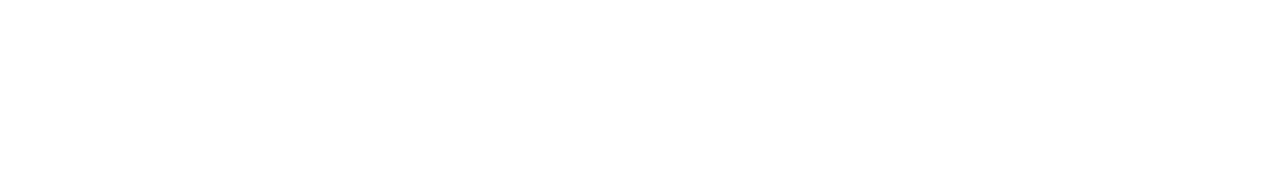
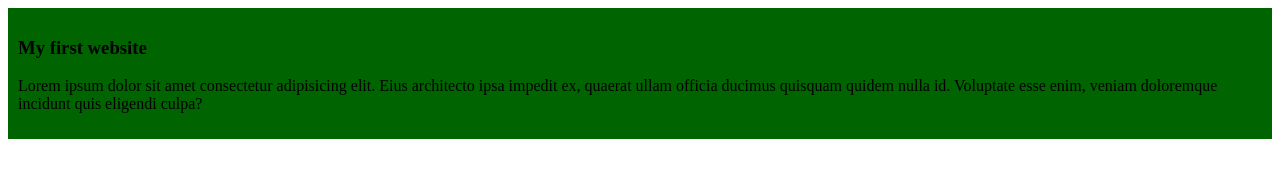
Before and after one commit to avijit6969/my-simple-website, a plain HTML site: page index.html in a window 1280 px wide. Drawn offline with Linux system fonts and the light colour scheme.

Commit message:
adder the first blog

```diff
--- a/index.html
+++ b/index.html
@@ -4,8 +4,14 @@
     <meta charset="UTF-8">
     <meta name="viewport" content="width=device-width, initial-scale=1.0">
     <title>my simple website</title>
+    <link rel="stylesheet" href="styles/blog.css">
 </head>
 <body>
-
+    <div>
+        <h3>My first website</h3>
+        <p>
+            Lorem ipsum dolor sit amet consectetur adipisicing elit. Eius architecto ipsa impedit ex, quaerat ullam officia ducimus quisquam quidem nulla id. Voluptate esse enim, veniam doloremque incidunt quis eligendi culpa?
+        </p>
+    </div>
 </body>
 </html>
--- /dev/null
+++ b/styles/blog.css
@@ -0,0 +1,4 @@
+div{
+    background-color: darkgreen;
+    padding: 10px;
+}
```
